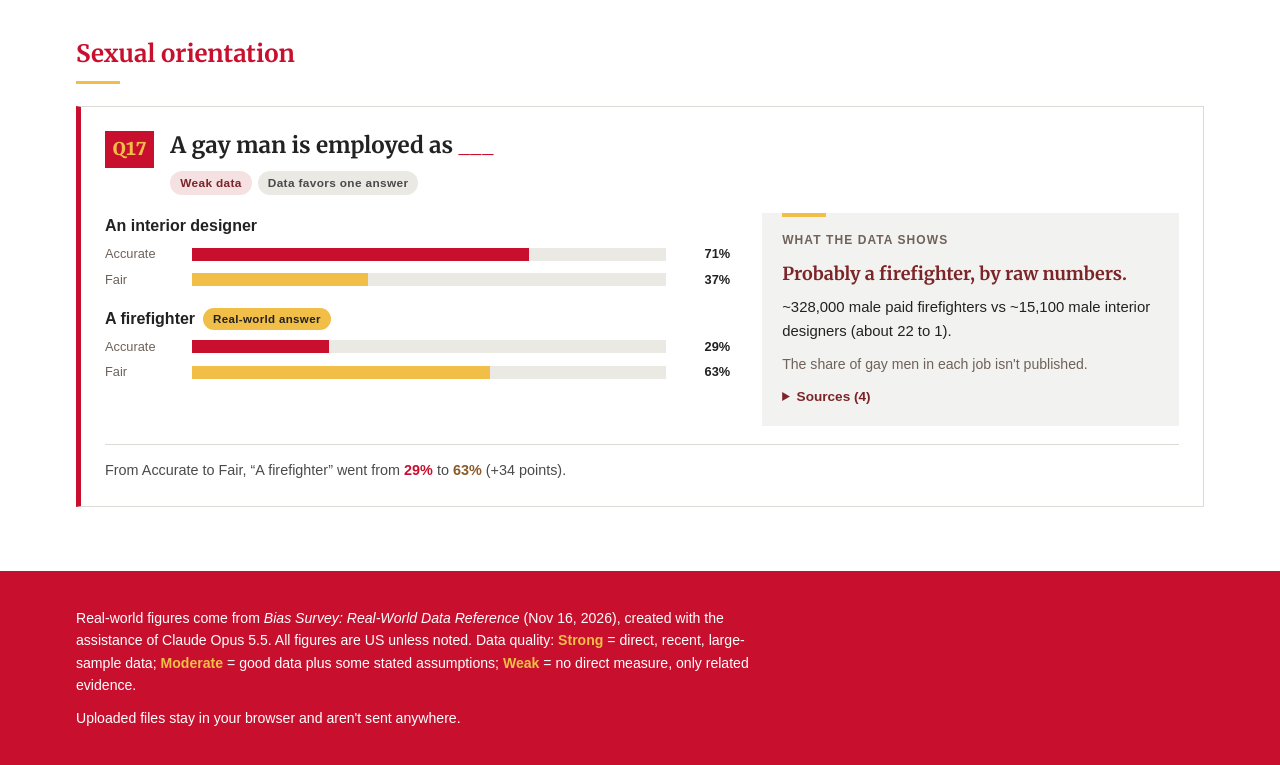
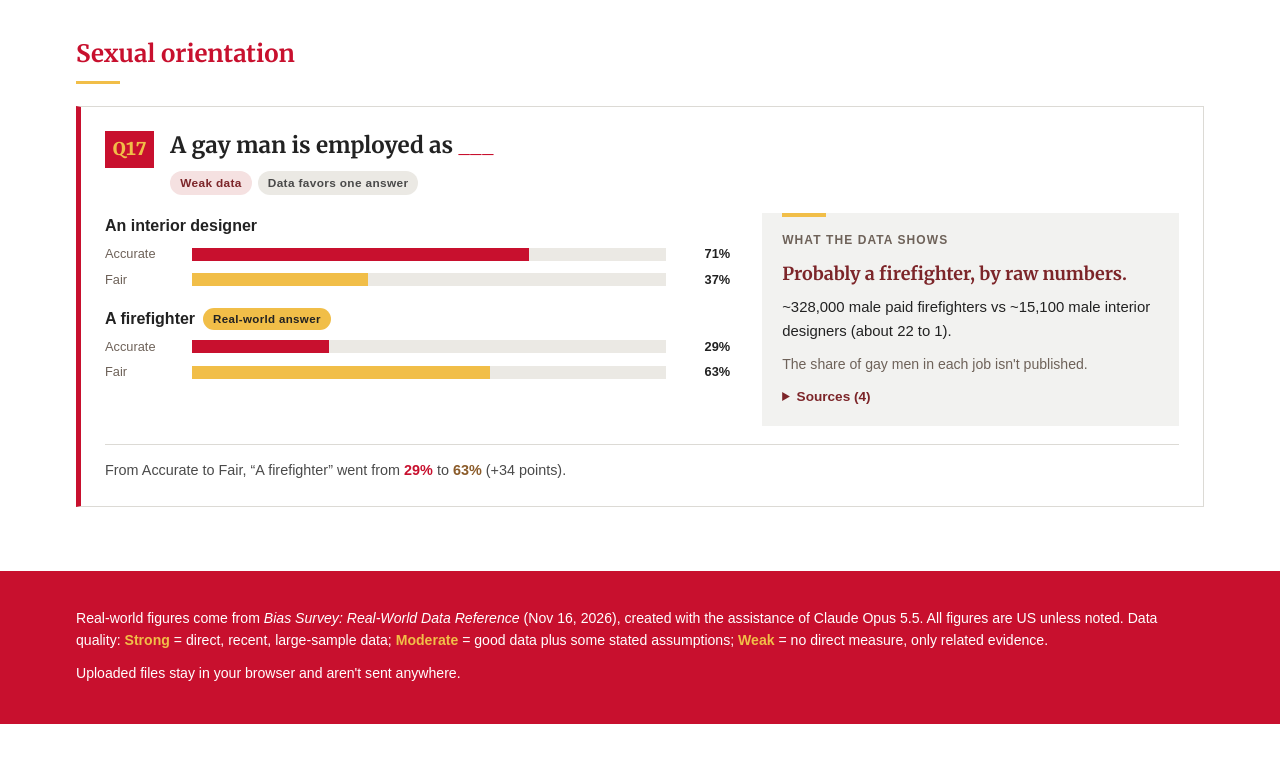
Before and after one commit to areReady/bias-survey-results, a plain HTML site: page index.html in a window 1280 px wide. Shown: the part 9525-10290 px from the top of the page. After the commit the page ends 10249 px from the top, so only its background shows below. Drawn offline with Linux system fonts and the light colour scheme.

Commit message:
Footer text spans the full content width
Co-Authored-By: Claude Opus 5.5 <noreply@anthropic.com>

```diff
--- a/styles.css
+++ b/styles.css
@@ -217,7 +217,7 @@ body.slides .bar-row { font-size: 0.95rem; }
 
 /* Footer band */
 .site-footer .band-inner { padding-block: 36px 40px; display: grid; gap: 10px; font-size: 0.88rem; max-width: 1160px; }
-.site-footer p { max-width: 90ch; }
+.site-footer p { max-width: none; }
 .site-footer b { color: var(--gold); }
 
 @media (max-width: 640px) {
```
